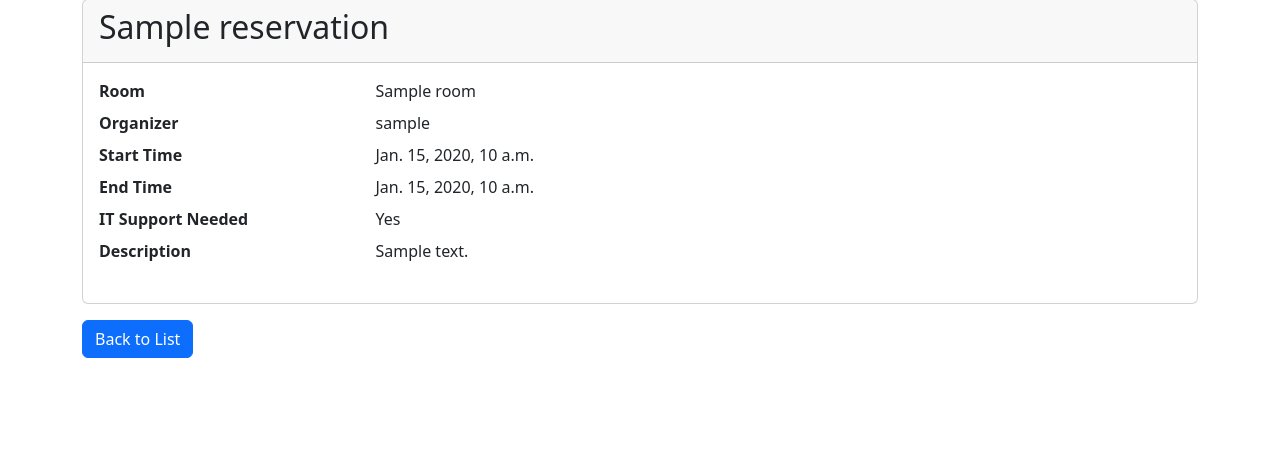
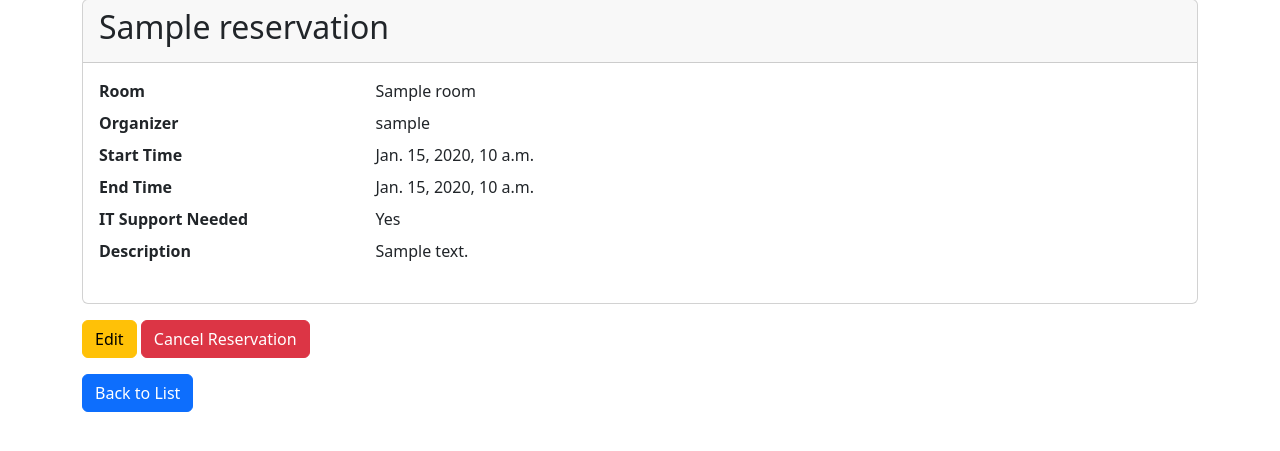
Before and after one commit to ghanad/didar, a Django app: page /reservations/1/ in a window 1280 px wide. Shown: the part 25-476 px from the top of the page. Run offline with Django 5.2, Linux system fonts and the light colour scheme; a user stored in the database is signed in; tables that the repository leaves empty hold one stand-in row (values such as "Sample post").

Commit message:
add edit/delete for reservation

```diff
--- a/booking/templates/booking/reservation_detail.html
+++ b/booking/templates/booking/reservation_detail.html
@@ -29,5 +29,11 @@
         </dl>
     </div>
 </div>
-<a href="{% url 'reservation_list' %}" class="btn btn-primary mt-3">Back to List</a>
+{% if request.user == object.organizer %}
+    <div class="mt-3">
+        <a href="{% url 'booking:reservation_edit' object.pk %}" class="btn btn-warning">Edit</a>
+        <a href="{% url 'booking:reservation_delete' object.pk %}" class="btn btn-danger">Cancel Reservation</a>
+    </div>
+{% endif %}
+<a href="{% url 'booking:reservation_list' %}" class="btn btn-primary mt-3">Back to List</a>
 {% endblock %}
--- a/booking/urls.py
+++ b/booking/urls.py
@@ -1,5 +1,5 @@
 from django.urls import path
-from .views import ReservationListView, ReservationDetailView, ReservationCreateView
+from .views import ReservationListView, ReservationDetailView, ReservationCreateView, ReservationUpdateView, ReservationDeleteView
 
 app_name = 'booking'
 
@@ -7,4 +7,6 @@ urlpatterns = [
     path('', ReservationListView.as_view(), name='reservation_list'),
     path('<int:pk>/', ReservationDetailView.as_view(), name='reservation_detail'),
     path('reservations/new/', ReservationCreateView.as_view(), name='reservation_create'),
+    path('reservations/<int:pk>/edit/', ReservationUpdateView.as_view(), name='reservation_edit'),
+    path('reservations/<int:pk>/delete/', ReservationDeleteView.as_view(), name='reservation_delete'),
 ]
--- a/booking/views.py
+++ b/booking/views.py
@@ -1,4 +1,4 @@
-from django.views.generic import ListView, DetailView, CreateView
+from django.views.generic import ListView, DetailView, CreateView, UpdateView, DeleteView
 from django.contrib.auth.mixins import LoginRequiredMixin
 from django.urls import reverse_lazy
 from .models import Reservation
@@ -28,3 +28,20 @@ class ReservationCreateView(LoginRequiredMixin, CreateView):
     def form_valid(self, form):
         form.instance.organizer = self.request.user
         return super().form_valid(form)
+
+class ReservationUpdateView(LoginRequiredMixin, UpdateView):
+    model = Reservation
+    form_class = ReservationForm
+    template_name = 'booking/reservation_form.html'
+    success_url = reverse_lazy('reservation_list')
+
+    def get_queryset(self):
+        return super().get_queryset().filter(organizer=self.request.user)
+
+class ReservationDeleteView(LoginRequiredMixin, DeleteView):
+    model = Reservation
+    template_name = 'booking/reservation_confirm_delete.html'
+    success_url = reverse_lazy('reservation_list')
+
+    def get_queryset(self):
+        return super().get_queryset().filter(organizer=self.request.user)
```
Also changed, not shown: booking/templates/booking/reservation_confirm_delete.html (added, +13 -0 lines).
